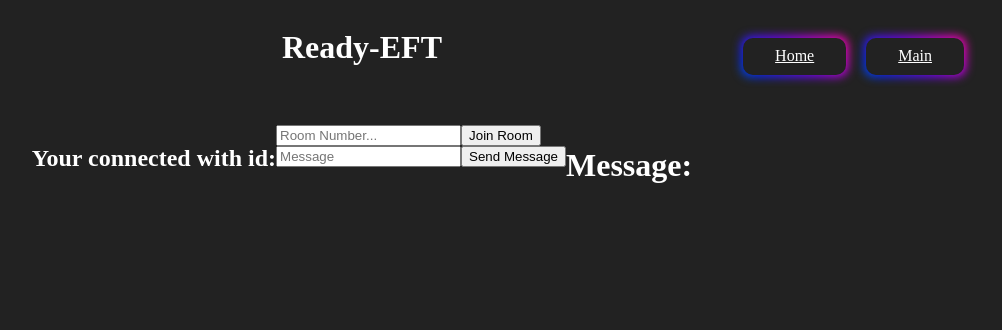
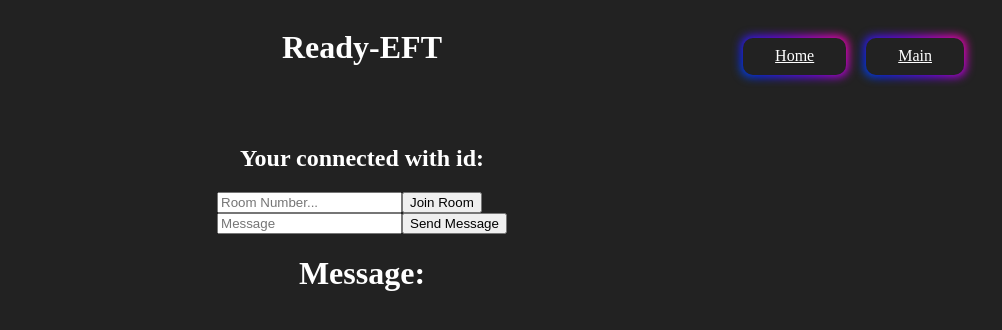
Before and after one commit to nickPisano/Ready-EFT-CRUD, a React (Create React App) app in the folder client/: page /main in a window 1280 px wide. Shown: the top 330 px of the page, without its empty margins (278-1280 px from the left). Built offline with nearby package versions, Linux system fonts and the light colour scheme; no server answers.

Commit message:
Changed CSS

```diff
--- a/client/src/App.css
+++ b/client/src/App.css
@@ -1,4 +1,4 @@
- body {
+body {
   background: #222;
   color: rgb(255, 255, 255);
 }
@@ -17,18 +17,15 @@ nav {
   right: 10px;
 }
 
-
-.ytplayer {pointer-events: none;}
+.ytplayer {
+  pointer-events: none;
+}
 
 .chatRoom {
   display: flex;
-  justify-content: center;
+  align-items: center;
+  flex-direction: column;
 }
-
-
-
-
-
 
 /* Nav buttons */
 /* CSS */
```
